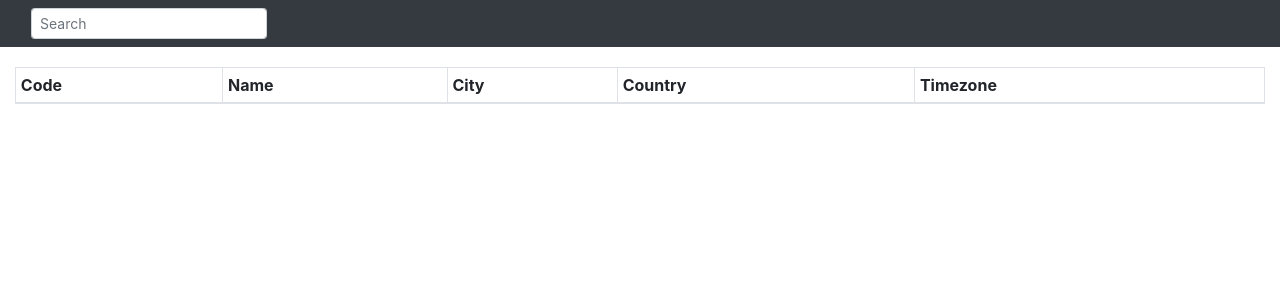
After one commit to LinnTroll/ebates-hackaton, a Django app: page / in a window 1280 px wide. The commit adds this page. Shown: the top 300 px of the page. Run offline with Django 3.2, Linux system fonts and the light colour scheme; lists and menus that the app fills with data are empty; some libraries are stand-ins or nearby versions.

Commit message:
add view

```diff
--- /dev/null
+++ b/core/templates/core/airports_list.html
@@ -0,0 +1,32 @@
+{% extends 'core/main.html' %}
+{% load static %}
+
+{% block container_class_nav %}container-fluid{% endblock %}
+{% block container_class %}container-fluid{% endblock %}
+{% block title %}
+    Airports
+{% endblock %}
+{% block content %}
+    <table class="table table-hover table-sm table-bordered airports-list">
+        <thead>
+            <tr>
+                <th>Code</th>
+                <th>Name</th>
+                <th>City</th>
+                <th>Country</th>
+                <th>Timezone</th>
+            </tr>
+        </thead>
+        <tbody>
+        {% for airport in airport_list %}
+            <tr>
+                <td>{{ airport.code }}</td>
+                <td>{{ airport.name }}</td>
+                <td>{{ airport.city }}</td>
+                <td>{{ airport.country }}</td>
+                <td>{{ airport.timezone }}</td>
+            </tr>
+        {% endfor %}
+        </tbody>
+    </table>
+{% endblock %}
--- a/core/templates/core/main.html
+++ b/core/templates/core/main.html
@@ -1 +1,38 @@
-Main page here
+{% load staticfiles %}
+<!doctype html>
+<html lang="en">
+<head>
+    <meta charset="utf-8">
+    <meta name="viewport" content="width=device-width, initial-scale=1, shrink-to-fit=no">
+    <link rel="stylesheet" type="text/css" href="{% static 'bootstrap-4.3.0-dist/css/bootstrap.css' %}"/>
+    <link rel="stylesheet" type="text/css" href="{% static 'css/style.css' %}" media="all"/>
+    <link rel="icon" type="image/png" href="{% static 'favicons/favicon-32x32.png' %}" sizes="32x32">
+    <script src="https://ajax.googleapis.com/ajax/libs/jquery/3.3.1/jquery.min.js"></script>
+    <script>
+        $(function () {
+            $('.filter-input').on('change', function () {
+                var $this = $(this);
+                var $form = $this.parents('form');
+                $form.submit();
+            });
+        });
+    </script>
+    <title>{% block title %}{% endblock %}</title>
+</head>
+<body class="body-{{ request.resolver_match.url_name }}">
+<nav class="navbar navbar-expand-lg navbar-dark bg-dark">
+    <div class="{% block container_class_nav %}container{% endblock %}">
+        <div class="collapse navbar-collapse">
+            <form class="form-inline my-md-0 mr-2" method="get" action="{% url 'core:airport_list' %}">
+                <input class="form-control form-control-sm" type="search" name="search" placeholder="Search" value="{{request.GET.q|default:''}}">
+            </form>
+        </div>
+    </div>
+</nav>
+<div style="height: 20px;"></div>
+<div class="{% block container_class %}container{% endblock %}">
+    {% block content %}{% endblock %}
+</div>
+<script src="{% static 'js/app.js' %}"></script>
+</body>
+</html>
--- a/core/views.py
+++ b/core/views.py
@@ -26,12 +26,10 @@ class AirportsListView(ListView):
 
     def get_queryset(self):
         queryset = super().get_queryset()
-        q_param = self.request.GET.get('q')
-        if q_param:
-            queryset = queryset.filter(slug__contains=slugify(q_param))
-        filters = []
-        if filters:
-            queryset = queryset.filter(store_type__in=filters)
+        q_param = self.request.GET.get('search')
+        if q_param and len(q_param) > 1:
+            queryset = queryset.filter(Q(code__in=q_param))
+
         return queryset.select_related(
             'code',
             'name',
```
